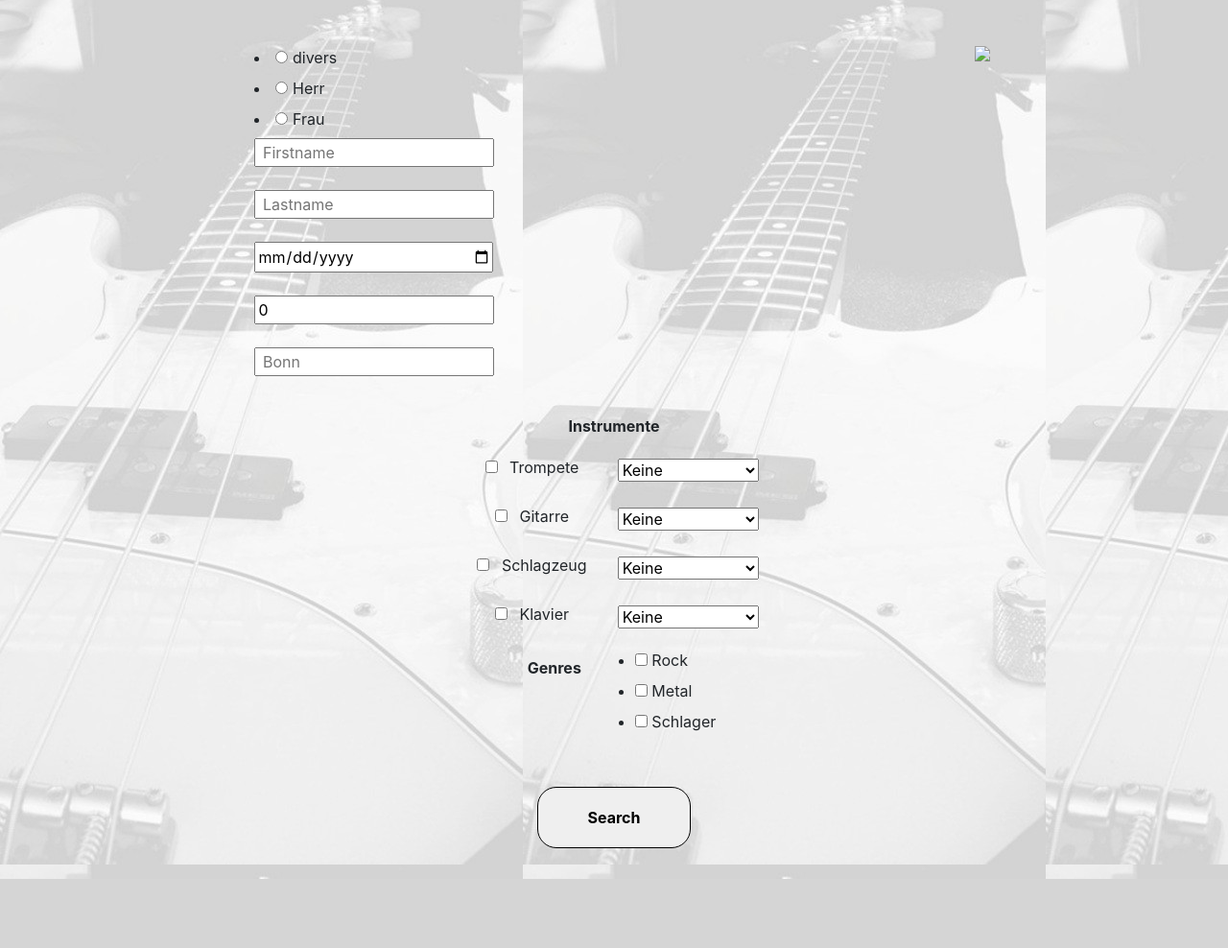
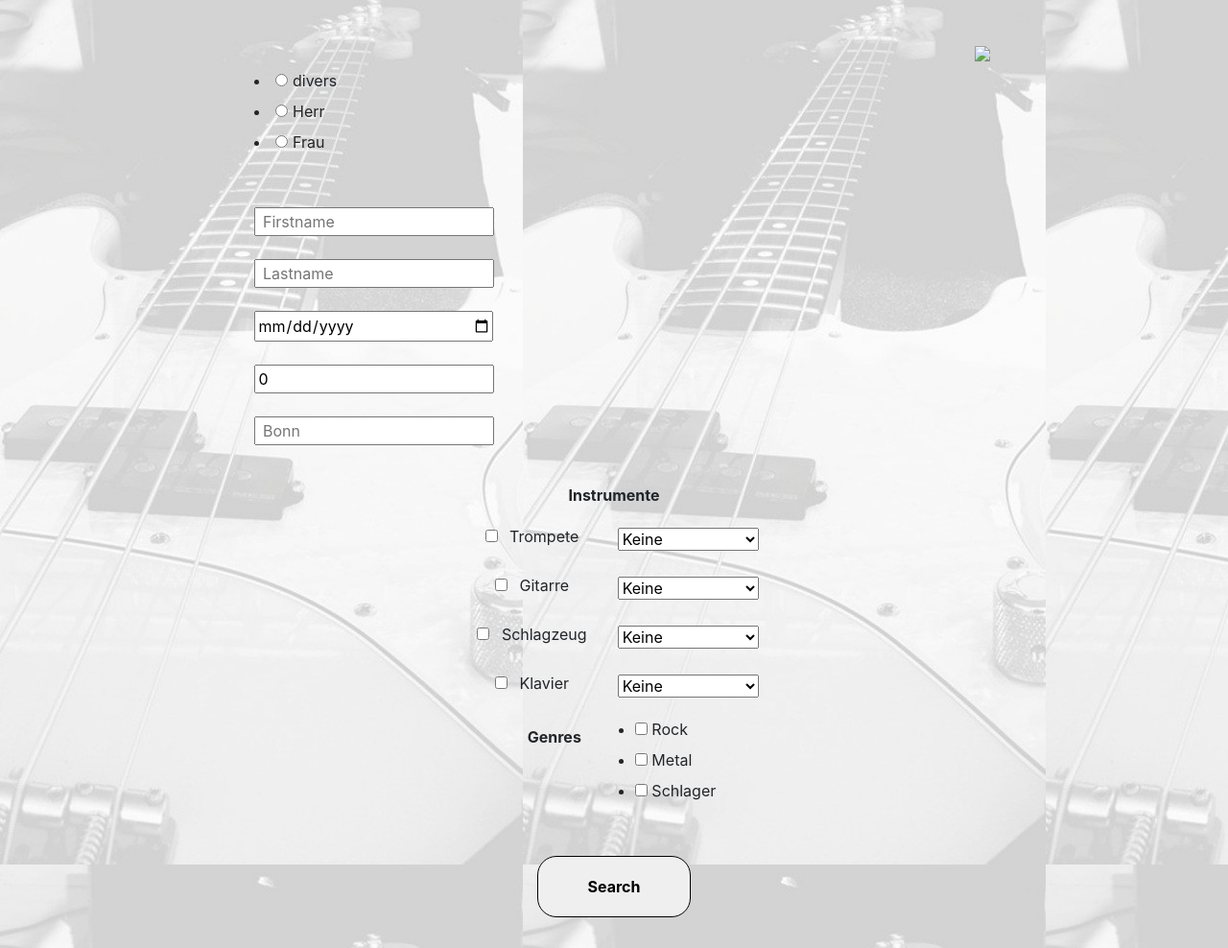
Before and after one commit to WCS-Java-Training-Bonn-2019/where-is-my-band, a Spring Boot app: page / in a window 1280 px wide. Shown: the part 74-1062 px from the top of the page at 96% size. Before the commit the page ends 990 px from the top, so only its background shows below. Run offline with Spring Boot 4, Linux system fonts and the light colour scheme; some libraries are stand-ins or nearby versions.

Commit message:
Sprint1 Ergebnis

```diff
--- a/src/main/resources/templates/index.html
+++ b/src/main/resources/templates/index.html
@@ -40,12 +40,15 @@
     </header>
 
     <main>
-        <form method="get" th:action="@{/search}" th:object="${search}">
+        <form method="POST" th:action="@{/search}" th:object="${search}">
             <section class="reverse">
                 <section class="top">
-                    <li th:each="gen : ${genderOptions}"><input type="radio" th:value="${gen.id}"
+                    <br>
+                    <li class="gender" th:each="gen : ${genderOptions}"><input type="radio" th:value="${gen.id}"
                             th:field="*{genderSelected}" /> <label th:for="${#ids.prev('genderSelected')}" th:text="${gen.name}">Heating
-				</label></li> <input class="fieldSize" id="firstname" name="firstName"
+                </label></li>
+                <br><br>
+                <input class="fieldSize" id="firstname" name="firstName"
 					placeholder=" Firstname" required th:field="*{firstName}"
 					type="text"> <br> <br> <input class="fieldSize"
 					id="lastname" name="lastName" placeholder=" Lastname" required
```
